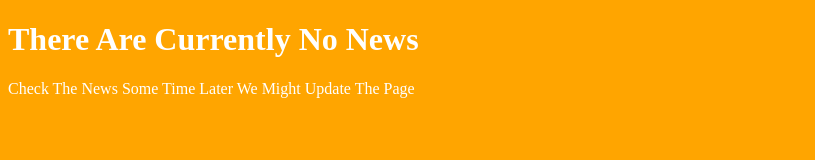
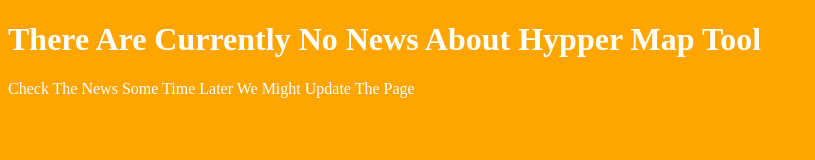
Before and after one commit to xoytgamer/Hypper-map-tool-unofficial-website, a plain HTML site: page News.html in a window 1280 px wide. Shown: the whole page, without its empty margins (0-815 px from the left). Drawn offline with Linux system fonts and the light colour scheme.

Commit message:
News.html

```diff
--- a/News.html
+++ b/News.html
@@ -7,7 +7,7 @@
     <link rel="stylesheet" href="Style.css">
 </head>
 <body style="background-color: orange;">
-    <H1 style="color: white;">There Are Currently No News</H1>
+    <H1 style="color: white;">There Are Currently No News About Hypper Map Tool</H1>
     <P style="color: white;">Check The News Some Time Later We Might Update The Page</P>
 </body>
 </html>
```
